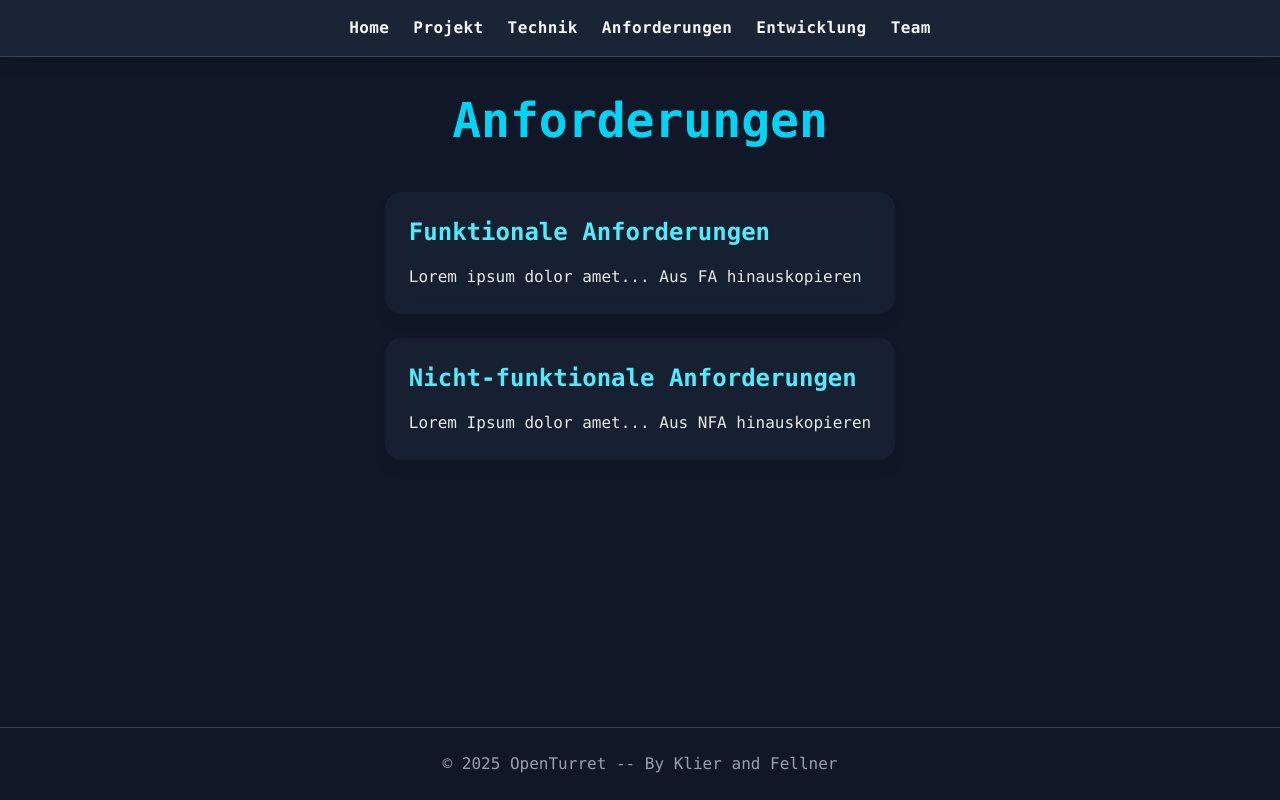
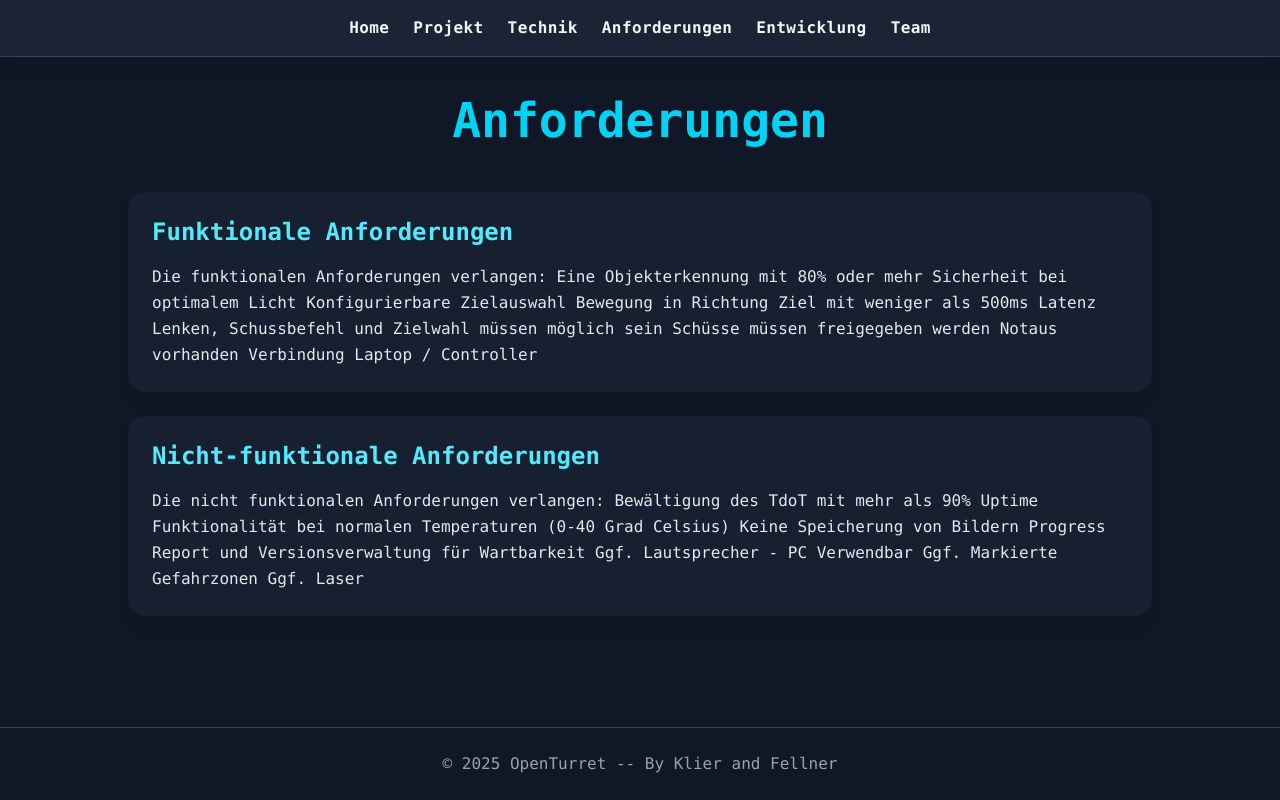
Before and after one commit to FellSt220132/OpenWebsite, a Next.js app: page /requirements in a window 1280 px wide. Built offline with nearby package versions, Linux system fonts and the light colour scheme.

Commit message:
feat: text in requirements

```diff
--- a/src/app/requirements/page.tsx
+++ b/src/app/requirements/page.tsx
@@ -13,8 +13,15 @@ export default function RequirementsPage() {
                         Funktionale Anforderungen
                     </h2>
                     <p className="text-gray-200 leading-relaxed">
-                        Lorem ipsum dolor amet...
-                        Aus FA hinauskopieren
+                        Die funktionalen Anforderungen verlangen:
+
+                        Eine Objekterkennung mit 80% oder mehr Sicherheit bei optimalem Licht
+                        Konfigurierbare Zielauswahl
+                        Bewegung in Richtung Ziel mit weniger als 500ms Latenz
+                        Lenken, Schussbefehl und Zielwahl müssen möglich sein
+                        Schüsse müssen freigegeben werden
+                        Notaus vorhanden
+                        Verbindung Laptop / Controller
                     </p>
                 </section>
 
@@ -24,8 +31,15 @@ export default function RequirementsPage() {
                         Nicht-funktionale Anforderungen
                     </h2>
                     <p className="text-gray-200 leading-relaxed">
-                        Lorem Ipsum dolor amet...
-                        Aus NFA hinauskopieren
+                        Die nicht funktionalen Anforderungen verlangen:
+
+                        Bewältigung des TdoT mit mehr als 90% Uptime
+                        Funktionalität bei normalen Temperaturen (0-40 Grad Celsius)
+                        Keine Speicherung von Bildern
+                        Progress Report und Versionsverwaltung für Wartbarkeit
+                        Ggf. Lautsprecher - PC Verwendbar
+                        Ggf. Markierte Gefahrzonen
+                        Ggf. Laser
                     </p>
                 </section>
             </div>
```
